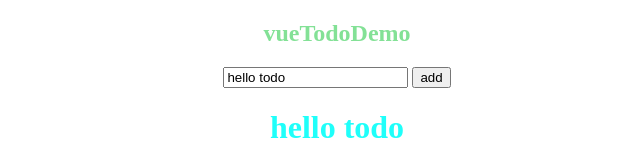
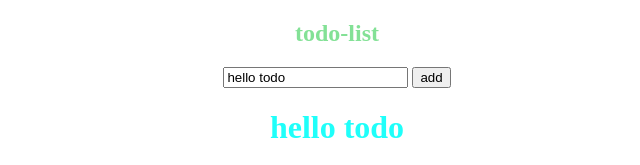
Before and after one commit to rudyxu1102/todo-list, a plain HTML site: page index.html in a window 1280 px wide. Shown: the top 165 px of the page, 303-943 px from the left. Drawn offline with Linux system fonts and the light colour scheme.

```diff
--- a/index.html
+++ b/index.html
@@ -40,7 +40,7 @@
         data: {
             title: {
                 msg: {
-                    text: 'vueTodoDemo'
+                    text: 'todo-list'
                 }
             },
             name: 'hello todo',
```
Also changed, not shown: 1 other file.
